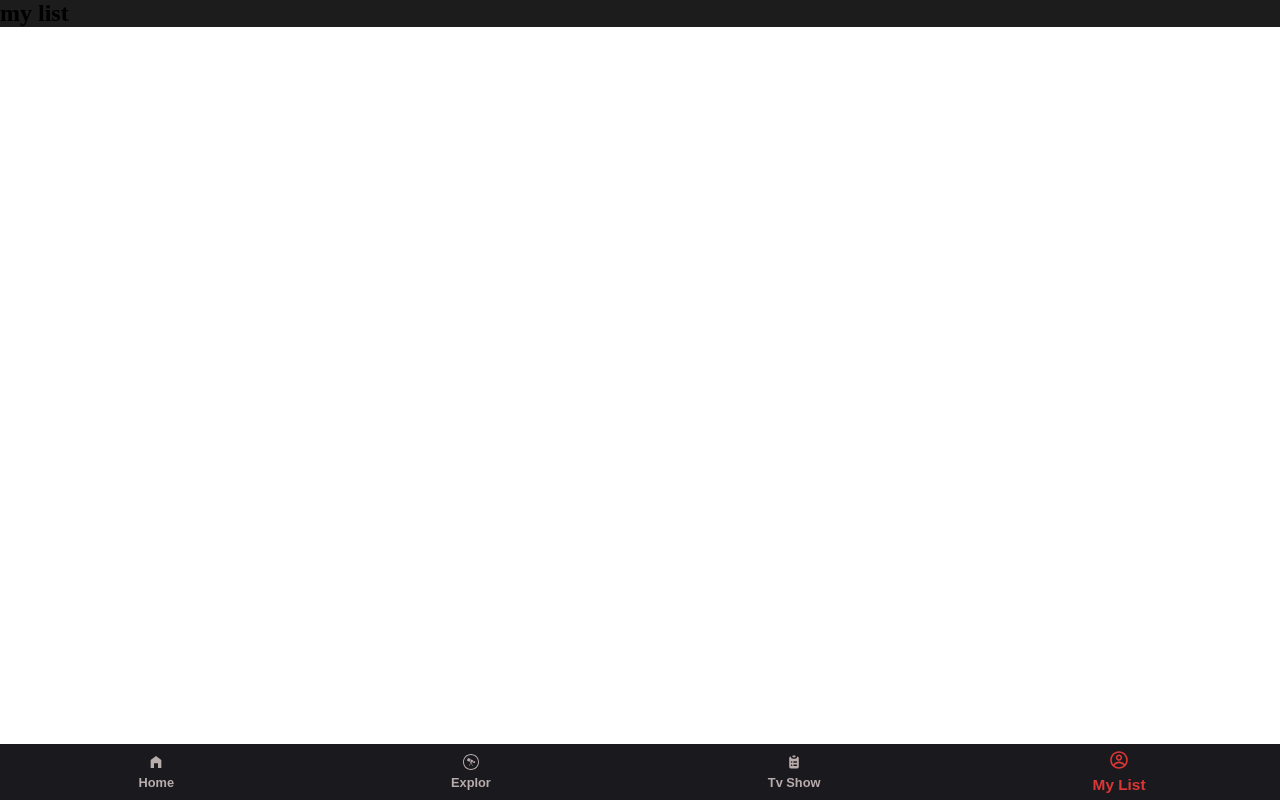
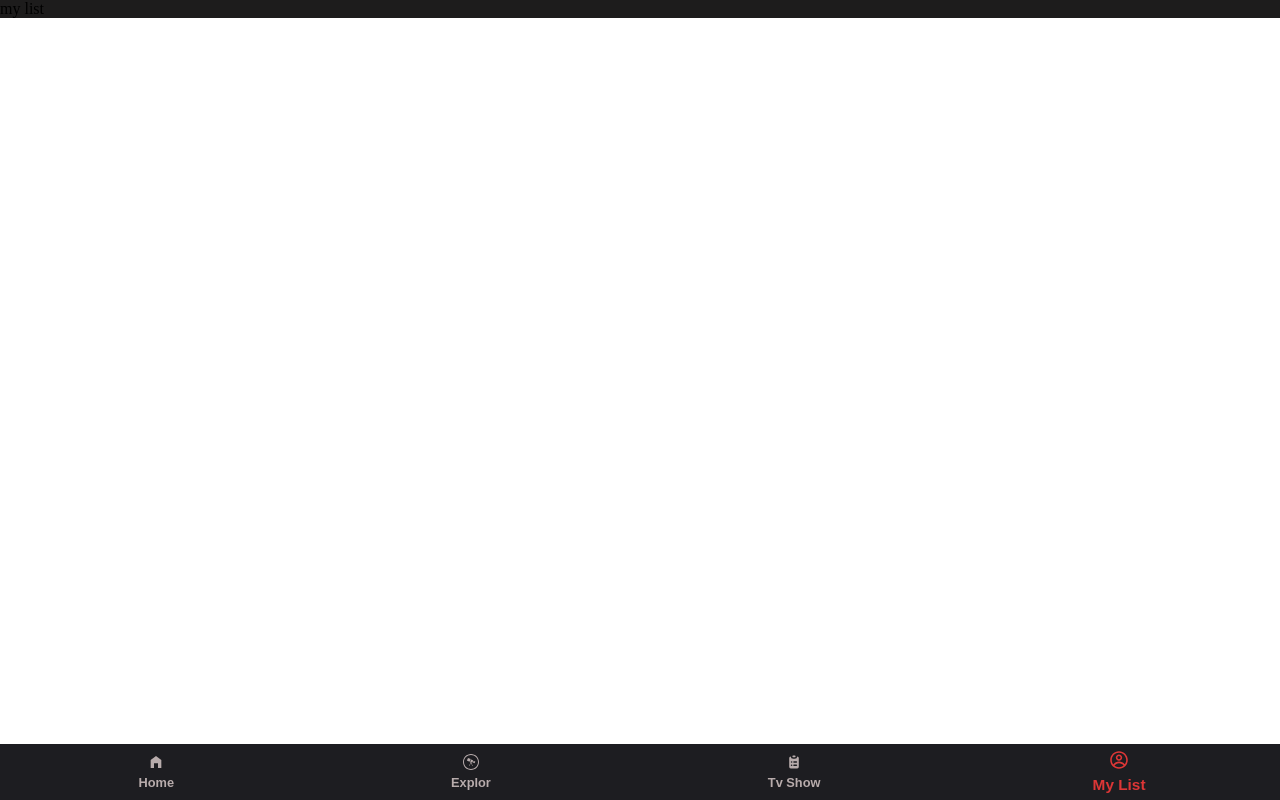
Before and after one commit to zabi-haz/movie, a React (Create React App) app: page /mylist in a window 1280 px wide. Built offline with nearby package versions, Linux system fonts and the light colour scheme; no server answers; a web font is replaced by a local one.

Commit message:
starting init redux

```diff
--- a/package.json
+++ b/package.json
@@ -1,5 +1,6 @@
 {
   "dependencies": {
+    "@reduxjs/toolkit": "^1.8.3",
     "axios": "^0.27.2",
     "build": "^0.1.4",
     "react": "^18.2.0",
--- a/src/navigationSystem/myList/MyList.jsx
+++ b/src/navigationSystem/myList/MyList.jsx
@@ -1,9 +1,3 @@
-import NavigationSystem from "../NavigationSystem";
-
-export default function Mylist(){
-    return(
-        <div>
-            <NavigationSystem />
-            <h2>my list</h2></div>
-    )
+export default function Mylist() {
+  return <div className="mian_my_list_container">my list</div>;
 }
```
Also changed, not shown: 13 other files (tests, documents, lock files or other folders).
